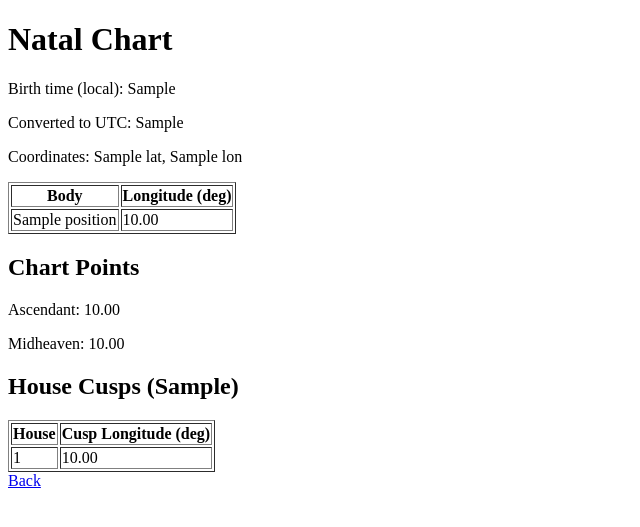
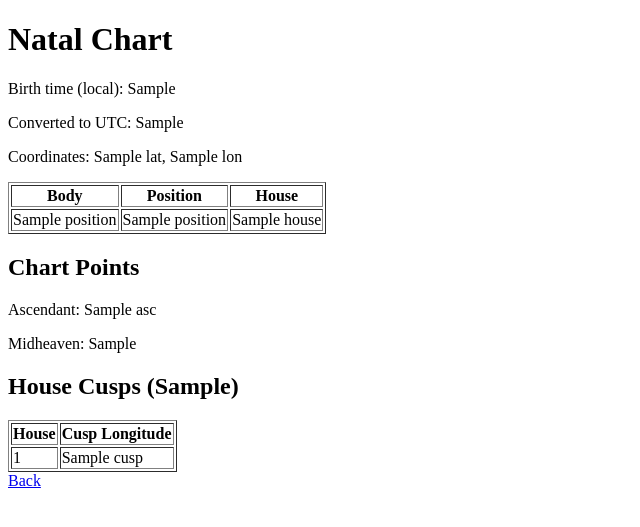
Before and after one commit to tsvb/moonandsun, a Flask app: template templates/chart.html in a window 1280 px wide. Shown: the top 527 px of the page, without its empty margins (0-640 px from the left). Run offline with Flask 3, Linux system fonts and the light colour scheme; the template is opened without the code that fills it: most values are stand-ins (such as "Sample title", 1, 10 or a date in 2020).

Commit message:
Display zodiac positions and houses

```diff
--- a/app.py
+++ b/app.py
@@ -1,6 +1,48 @@
 from flask import Flask, render_template, request
 import swisseph as swe
 import datetime
+
+ZODIAC_SIGNS = [
+    'Aries', 'Taurus', 'Gemini', 'Cancer', 'Leo', 'Virgo',
+    'Libra', 'Scorpio', 'Sagittarius', 'Capricorn', 'Aquarius', 'Pisces'
+]
+
+
+def format_longitude(deg):
+    """Return a string like "10° Capricorn 30'" for a longitude."""
+    sign_index = int(deg // 30) % 12
+    sign = ZODIAC_SIGNS[sign_index]
+    degree_in_sign = deg % 30
+    whole_deg = int(degree_in_sign)
+    minutes = int(round((degree_in_sign - whole_deg) * 60))
+    if minutes == 60:
+        whole_deg += 1
+        minutes = 0
+        if whole_deg == 30:
+            whole_deg = 0
+            sign_index = (sign_index + 1) % 12
+            sign = ZODIAC_SIGNS[sign_index]
+    return f"{whole_deg}° {sign} {minutes:02d}'"
+
+
+def house_for(longitude, cusps):
+    """Return house number (1-12) for a longitude given cusp list."""
+    for i in range(12):
+        start = cusps[i]
+        end = cusps[(i + 1) % 12]
+        if end < start:
+            end += 360
+        lon = longitude
+        if lon < start:
+            lon += 360
+        if start <= lon < end:
+            return i + 1
+    return 12
+
+
+def compute_house_positions(positions, cusps):
+    """Return mapping of body name to house number."""
+    return {name: house_for(pos, cusps) for name, pos in positions.items()}
 
 
 def compute_chart_points(jd, lat, lon, hsys=b'P'):
@@ -56,11 +98,17 @@ def index():
 
         positions = compute_positions(jd)
         chart_points = compute_chart_points(jd, lat, lon, hsys)
-        return render_template('chart.html', positions=positions,
+        houses = compute_house_positions(positions, chart_points['cusps'])
+        formatted_positions = {n: format_longitude(p) for n, p in positions.items()}
+        formatted_asc = format_longitude(chart_points['asc'])
+        formatted_mc = format_longitude(chart_points['mc'])
+        formatted_cusps = [format_longitude(c) for c in chart_points['cusps']]
+        return render_template('chart.html', positions=formatted_positions,
+                               houses=houses,
                                lat=lat, lon=lon, dt=dt, dt_utc=dt_utc,
-                               asc=chart_points['asc'],
-                               mc=chart_points['mc'],
-                               cusps=chart_points['cusps'],
+                               asc=formatted_asc,
+                               mc=formatted_mc,
+                               cusps=formatted_cusps,
                                house_system=hsys.decode())
     return render_template('index.html')
 
--- a/templates/chart.html
+++ b/templates/chart.html
@@ -9,20 +9,24 @@
   <p>Converted to UTC: {{ dt_utc }}</p>
   <p>Coordinates: {{ lat }}, {{ lon }}</p>
   <table border="1">
-    <tr><th>Body</th><th>Longitude (deg)</th></tr>
+    <tr><th>Body</th><th>Position</th><th>House</th></tr>
     {% for name, position in positions.items() %}
-    <tr><td>{{ name }}</td><td>{{ '%.2f'|format(position) }}</td></tr>
+    <tr>
+      <td>{{ name }}</td>
+      <td>{{ position }}</td>
+      <td>{{ houses[name] }}</td>
+    </tr>
     {% endfor %}
   </table>
   <h2>Chart Points</h2>
-  <p>Ascendant: {{ '%.2f'|format(asc) }}</p>
-  <p>Midheaven: {{ '%.2f'|format(mc) }}</p>
+  <p>Ascendant: {{ asc }}</p>
+  <p>Midheaven: {{ mc }}</p>
 
   <h2>House Cusps ({{ house_system }})</h2>
   <table border="1">
-    <tr><th>House</th><th>Cusp Longitude (deg)</th></tr>
+    <tr><th>House</th><th>Cusp Longitude</th></tr>
     {% for cusp in cusps %}
-    <tr><td>{{ loop.index }}</td><td>{{ '%.2f'|format(cusp) }}</td></tr>
+    <tr><td>{{ loop.index }}</td><td>{{ cusp }}</td></tr>
     {% endfor %}
   </table>
   <a href="{{ url_for('index') }}">Back</a>
```
Also changed, not shown: tests/test_app.py (+20 -10 lines).
